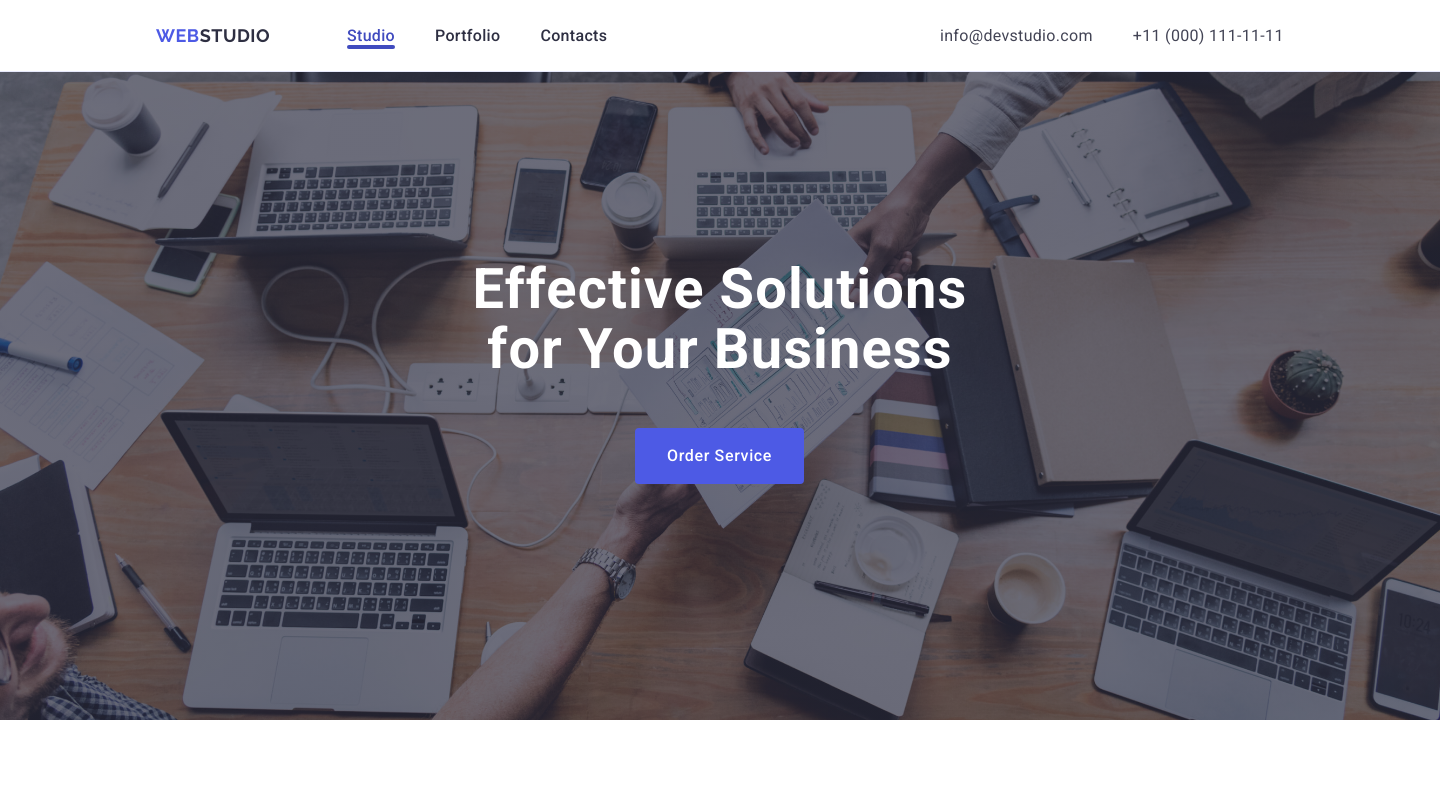
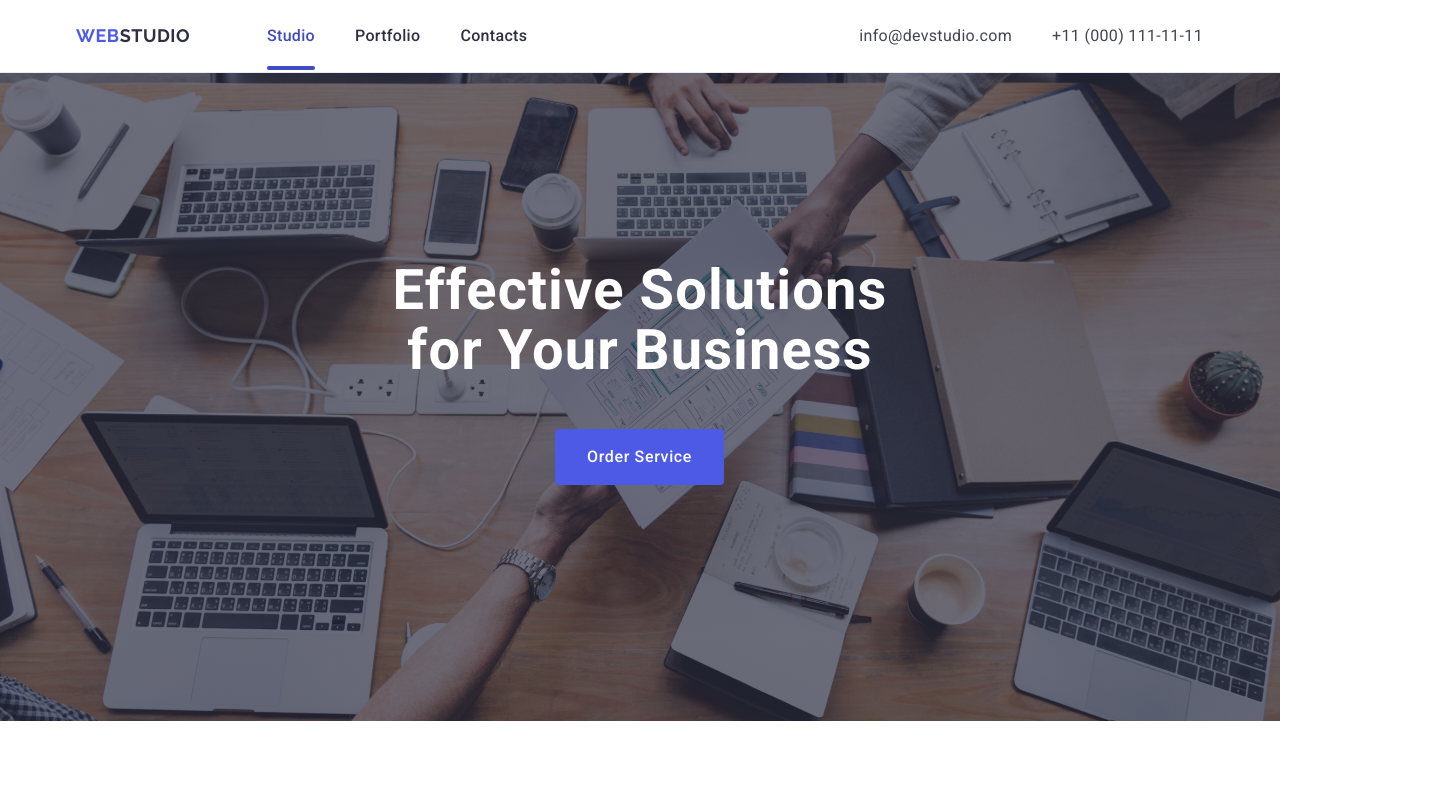
Before and after one commit to bahmat-serhii/goit-markup-hw-04, a plain HTML site: page index.html in a window 1280 px wide. Shown: the top 800 px of the page, 1440 px wide, since content can reach past the window. Drawn offline with nearby package versions, Linux system fonts and the light colour scheme.

Commit message:
add all files

```diff
--- a/css/styles.css
+++ b/css/styles.css
@@ -4,11 +4,6 @@ body {
   font-style: normal;
   color: #434455;
   background: #fff;
-  width: 1440px;
-  height: 3300px;
-  min-height: 100vh;
-  display: flex;
-  flex-direction: column;
 }
 h1,
 h2,
@@ -62,8 +57,6 @@ img {
 }
 .top-line {
   background: #fff;
-  width: 1440px;
-  height: 72px;
   border-bottom: 1px solid #e7e9fc;
   box-shadow: 0 1px 6px 0 rgba(46, 47, 66, 0.08),
     0 1px 1px 0 rgba(46, 47, 66, 0.16), 0 2px 1px 0 rgba(46, 47, 66, 0.08);
@@ -97,10 +90,6 @@ img {
   justify-content: flex-start;
   flex-direction: row;
   gap: 40px;
-  width: 261px;
-  height: 24px;
-  margin-top: 24px;
-  margin-bottom: 24px;
   margin-right: 332px;
 }
 
@@ -143,8 +132,8 @@ img {
 }
 
 .cont {
-  margin-top: 24px;
-  margin-bottom: 24px;
+  padding-top: 24px;
+  padding-bottom: 24px;
   flex-direction: row;
   display: flex;
   align-items: flex-start;
@@ -163,6 +152,7 @@ img {
 }
 
 .hero-image {
+  margin: 0 auto;
   padding: 188px 0;
   max-width: 1440px;
   background: #2e2f42;
@@ -315,27 +305,25 @@ main {
 }
 
 .link {
-  display: flex;
-  flex-direction: column;
+  padding-top: 24px;
+  padding-bottom: 24px;
   font-weight: 500;
   font-size: 16px;
   line-height: 1.5;
   letter-spacing: 0.02em;
   color: #2e2f42;
-  font-family: "Roboto", sans-serif;
   transition-property: color;
   transition-duration: 250ms;
   transition-timing-function: cubic-bezier(0.4, 0, 0.2, 1);
 }
 .link-studio {
-  display: flex;
-  flex-direction: column;
   font-weight: 500;
   font-size: 16px;
+  padding-top: 24px;
+  padding-bottom: 24px;
   line-height: 1.5;
   letter-spacing: 0.02em;
   color: #404bbf;
-  font-family: "Roboto", sans-serif;
   position: relative;
   transition-property: color;
   transition-duration: 250ms;
@@ -447,7 +435,6 @@ ul {
 }
 .backgr {
   background: #f4f4fd;
-  height: 780px;
 }
 .team {
   display: flex;
@@ -512,8 +499,6 @@ ul {
 }
 .foot {
   background: #2e2f42;
-  width: 1440px;
-  height: 312px;
   padding: 100px 0;
 }
 .footer {
```
